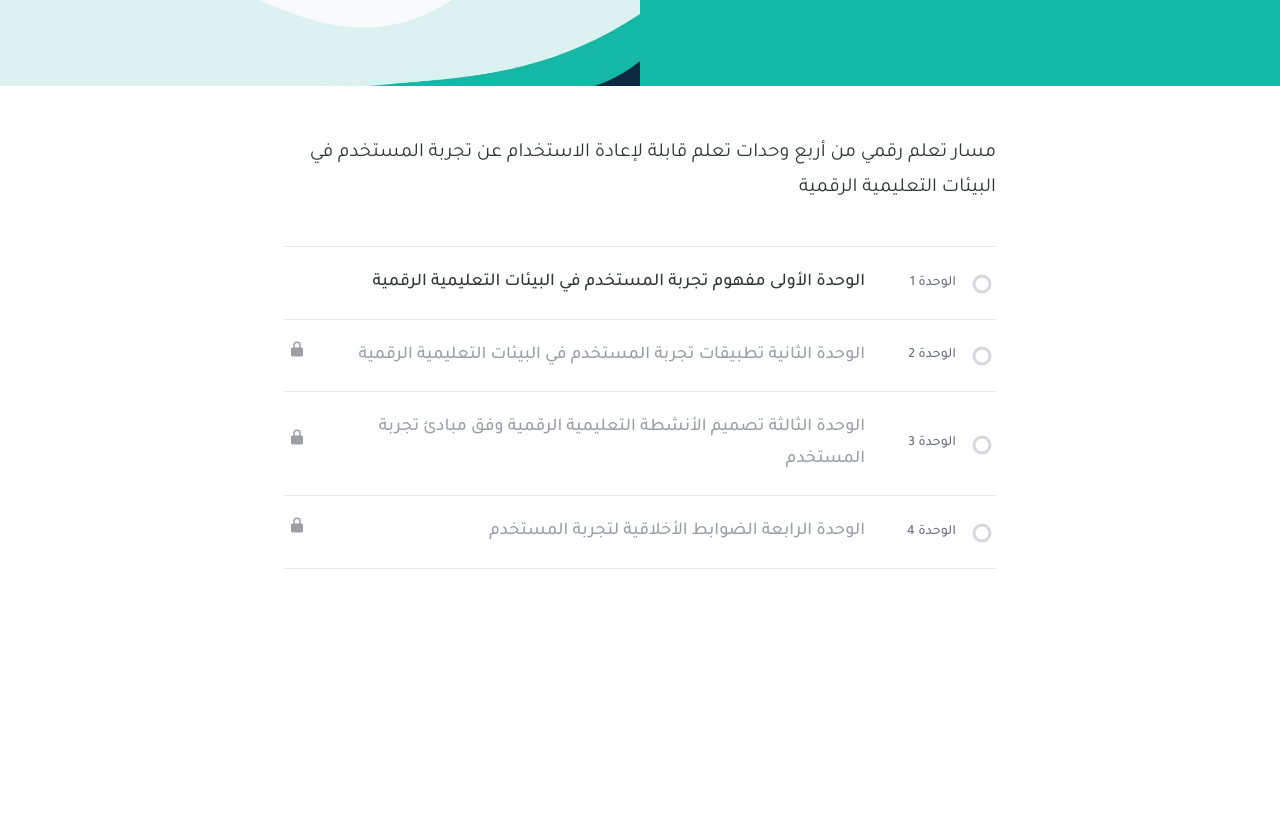
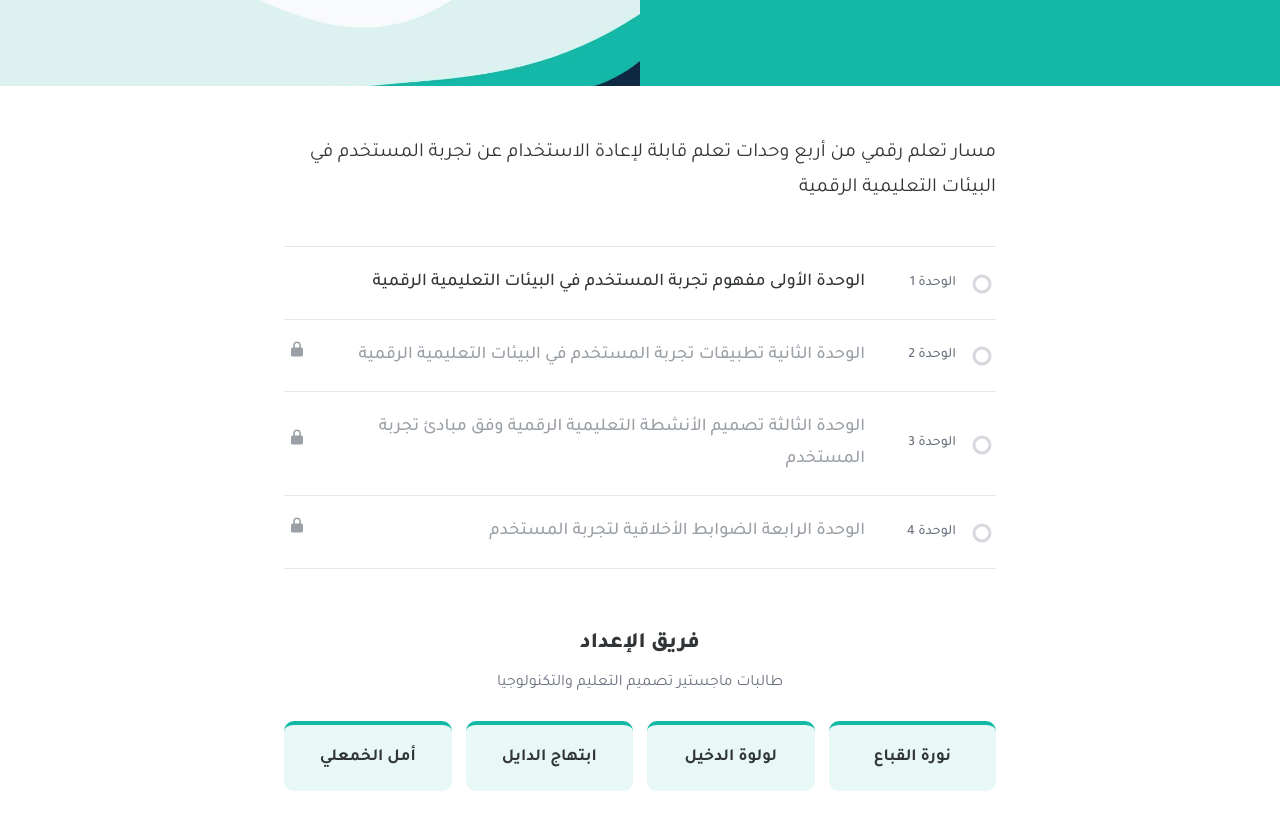
Before and after one commit to edtech-masters-ux/edtech-masters-ux.github.io, a plain HTML site: page index.html in a window 1280 px wide. Shown: the part 410-1239 px from the top of the page. Before the commit the page ends 1059 px from the top, so only its background shows below. Drawn offline with Linux system fonts and the light colour scheme.

Commit message:
إضافة أسماء فريق الإعداد
Co-Authored-By: Claude Opus 5.5 <noreply@anthropic.com>
Claude-Session: https://claude.ai/code/session_01WdVfg3JSK1rp1ViSARF7iV

```diff
--- a/app.js
+++ b/app.js
@@ -18,6 +18,8 @@
     lock: '<svg viewBox="0 0 24 24" aria-hidden="true"><path fill="currentColor" d="M12 2a5 5 0 0 0-5 5v3H6a2 2 0 0 0-2 2v8a2 2 0 0 0 2 2h12a2 2 0 0 0 2-2v-8a2 2 0 0 0-2-2h-1V7a5 5 0 0 0-5-5zm-3 8V7a3 3 0 1 1 6 0v3H9z"/></svg>',
     down: '<svg viewBox="0 0 24 24" aria-hidden="true"><path d="M6 9l6 6 6-6" fill="none" stroke="currentColor" stroke-width="2.4" stroke-linecap="round" stroke-linejoin="round"/></svg>'
   };
+  var TEAM = ['نورة القباع', 'لولوة الدخيل', 'ابتهاج الدايل', 'أمل الخمعلي'];
+  var TEAM_ROLE = 'طالبات ماجستير تصميم التعليم والتكنولوجيا';
   var NUM = ['', 'الأولى', 'الثانية', 'الثالثة', 'الرابعة', 'الخامسة', 'السادسة'];
 
   /* ---------- progress store ---------- */
@@ -79,7 +81,8 @@
       h += '<li><button data-i="' + i + '"' + (ok ? '' : ' aria-disabled="true" title="' + T.locked + '"') + '>' + ring(i) +
         '<span class="num">' + T.lesson + ' ' + (i + 1) + '</span><span class="ttl">' + esc(lessonTitle(i)) + '</span>' + (ok ? '' : '<span style="width:1.8rem;display:inline-block">' + ICON.lock + '</span>') + '</button></li>';
     });
-    h += '</ol></div></div>';
+    h += '</ol><section class="team" aria-labelledby="teamH"><h2 id="teamH">فريق الإعداد</h2><p class="team-role">' + TEAM_ROLE + '</p><ul>' +
+      TEAM.map(function (n) { return '<li>' + n + '</li>'; }).join('') + '</ul></section></div></div>';
     app.innerHTML = h;
     window.scrollTo(0, 0);
     document.getElementById('startBtn').onclick = function () { go(started ? firstOpen() : 0); };
@@ -105,7 +108,7 @@
     app.innerHTML =
       '<div class="shell' + (closed ? ' side-closed' : '') + '">' +
       '<aside class="side" aria-label="محتويات الدورة"><div class="side-head"><button class="side-home" id="homeBtn">' + esc(plain(C.title)) + '</button>' +
-      '<div class="side-prog"><span id="pct"></span></div><div class="side-bar"><span id="pctBar"></span></div></div><ol class="side-list" id="sideList"></ol></aside>' +
+      '<div class="side-prog"><span id="pct"></span></div><div class="side-bar"><span id="pctBar"></span></div></div><ol class="side-list" id="sideList"></ol><div class="side-team"><b>إعداد:</b> ' + TEAM.join('، ') + '<br>' + TEAM_ROLE + '</div></aside>' +
       '<div class="scrim" id="scrim"></div>' +
       '<main class="main"><div class="topbar"><button class="icon-btn" id="menuBtn" aria-label="' + T.menu + '">' + ICON.menu + '</button>' +
       '<div class="tb-title">' + T.lesson + ' ' + (i + 1) + ' ' + T.of + ' ' + C.lessons.length + '</div></div>' +
--- a/style.css
+++ b/style.css
@@ -237,6 +237,16 @@ a{color:var(--accent-dark)}
 .srt-res .big{font-size:2.4rem;font-weight:800;margin-bottom:1.6rem}
 .srt-tip{text-align:center;color:var(--muted);font-size:1.35rem;margin:0 0 3rem}
 
+/* Team credits */
+.team{margin-top:5.6rem;text-align:center}
+.team h2{margin:0;font-size:2.2rem;font-weight:800}
+.team-role{color:var(--muted);margin:.6rem 0 2.4rem;font-size:1.6rem}
+.team ul{list-style:none;margin:0;padding:0;display:grid;grid-template-columns:repeat(4,1fr);gap:1.4rem}
+.team li{background:var(--accent-soft);border-radius:var(--radius);padding:1.8rem 1rem;font-weight:700;font-size:1.7rem;border-top:4px solid var(--accent)}
+.side-team{border-top:1px solid var(--line);padding:1.4rem 2.4rem;font-size:1.25rem;line-height:1.7;color:var(--muted)}
+.side-team b{color:var(--ink)}
+@media (max-width:720px){.team ul{grid-template-columns:1fr 1fr}}
+
 /* Continue */
 .cont{padding:3.2rem 0 4.8rem}
 .cont-btn{all:unset;box-sizing:border-box;display:flex;align-items:center;justify-content:center;gap:1rem;width:100%;min-height:6.4rem;padding:1.4rem 2.4rem;background:var(--accent);color:#fff;border-radius:6px;font-weight:800;font-size:1.75rem;cursor:pointer;text-align:center;transition:background .15s}
```
